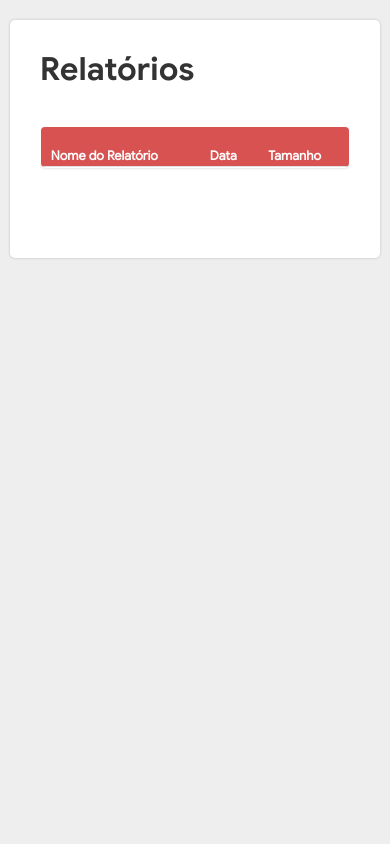
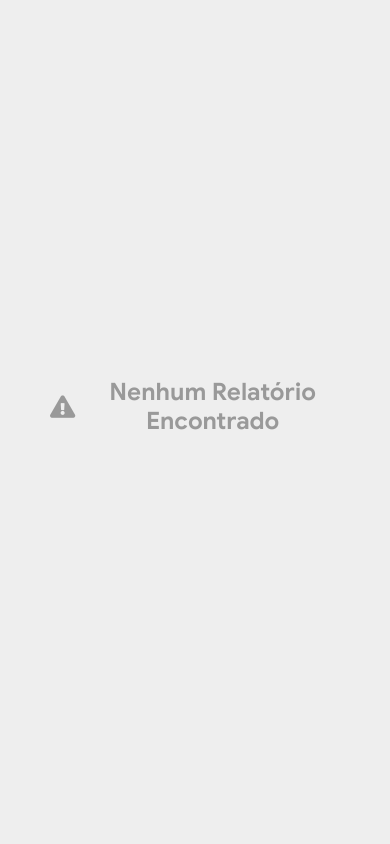
Before and after one commit to thiago4455/mercurio, a PHP site: page /home/relatorios.php in a window 390 px wide. Run offline with PHP 8.4, Linux system fonts and the light colour scheme; lists and menus that the app fills with data are empty; some libraries are stand-ins or nearby versions.

Commit message:
Relatorio Design

```diff
--- a/home.php
+++ b/home.php
@@ -73,7 +73,7 @@
         </div>
 
         <div id="center">
-            <iframe src="home/dashboard.php" frameborder="0" id="iframe-home"></iframe>
+            <iframe src="home/relatorios.php" frameborder="0" id="iframe-home"></iframe>
         </div>
 
     </div>
--- a/home/css/relatorios.css
+++ b/home/css/relatorios.css
@@ -29,7 +29,7 @@ body {
 
 .table-responsive {
     width: 100%;
-    margin: 30px 0;
+    margin: 20px 0;
     border-radius: 5px;
 }
 
@@ -37,7 +37,7 @@ body {
     width: 100%;
     border-radius: 5px;
     background: #fff;
-    box-shadow: 0 0 3px rgba(0,0,0,.2);
+    border: 1px solid #eee;
 }
 
 .thead {
@@ -45,73 +45,43 @@ body {
     color: #fff;
 }
 
+tr th {
+    vertical-align: middle !important;
+}
+
 tr td {
     font-size: 1rem;
     padding: 0 15px;
+    vertical-align: middle !important;
 }
 
 .table {
     border-spacing: 0;
 }
 
-tr:hover {
-    background: #ddd;
-}
-
-#div-not-found {
+.div-not-found {
     display: none;
     flex: 1;
     justify-content: center;
     align-items: center;
-    color: #999;
+    color: #999 !important;
 }
 
-#div-not-found h1 {
+.div-not-found h1 {
     font-family: 'Google-Bold';
     font-size: 3.8rem;
     margin: 0;
 }
 
-#div-not-found i {
+.div-not-found i {
     font-size: 3rem;
     margin: 0 30px 0 0;
 }
 
 @media(max-width: 600px) {
 
-    #fast-search {
-        padding: 20px;
-    }
-
-    #fast-search h1 {
-        font-size: 1.5rem;
-        margin-bottom: 15px;
-    }
-
-    #busca {
-        justify-content: space-between;
-    }
-
-    #inputSearch {
-        width: 75%;
-        height: 45px;
-        padding: 0 10px;
-        font-size: .8rem;
-        text-overflow: ellipsis;
-    }
-
-    #search-avanced {
-        width: 23%;
-        font-size: .7rem;
-    }
-
-    #fast-actions {
-        margin: 20px 0;
-    }
-
-    .custom-control-input:checked~.custom-control-label::before {
-        border-color: #fff;
-        background-color: #D85252;
+    #main {
+        padding: 25px 17px;
     }
 
     .custom-control-label {
@@ -146,8 +116,8 @@ tr:hover {
     }
 
     .table td, .table th {
-        font-size: .8rem;
-        padding: 0 10px;
+        font-size: .6rem;
+        padding: 0 5px;
     }
 
     #ipt-alunosSelecionados {
@@ -155,15 +125,17 @@ tr:hover {
         min-height: 125px;
     }
 
-    #div-not-found {
+    .div-not-found {
+        padding: 50px;
         padding-bottom: 80px;
     }
 
-    #div-not-found h1 {
+    .div-not-found h1 {
+        text-align: center;
         font-size: 1.5rem;
     }
 
-    #div-not-found i {
+    .div-not-found i {
         font-size: 1.4rem;
         margin: 0 10px 0 0;
     }
--- a/home/relatorios.php
+++ b/home/relatorios.php
@@ -25,11 +25,16 @@
 
 <body>
 
+    <div class="div-not-found">
+            <i class="fas fa-exclamation-triangle"></i>
+            <h1 id="msg-notFound">Nenhum Relatório Encontrado</h1>
+        </div>
+
     <div id="main">
         <h1>Relatórios</h1>
 
         <div class="table-responsive">
-            <table id='tableBody' class="table" style="border: 1px solid #666;">
+            <table id='tableBody' class="table">
                 <thead class="thead">
                     <tr>
                         <th>Nome do Relatório</th>
@@ -40,6 +45,9 @@
                 <tbody>
                     <?php
                         $arrayFiles = scandir('../relatorios/');
+
+                        if(sizeof($arrayFiles) > 2) {
+
                             for ($i = 2; $i < sizeof($arrayFiles); $i++) {
                                 if($arrayFiles[$i]!='README.md'){
                                     $caminho = '../relatorios/'. $arrayFiles[$i];
@@ -56,16 +64,18 @@
                                     echo '</tr>';
                                 }
                             }
+                        }
+                        else {
+                            echo '<script> tabela = document.querySelector("#main"); tabela.style.display = "none" ; notFound = document.querySelector(".div-not-found"); notFound.style.display = "flex"; </script>';
+                        }
+
                     ?>
                 </tbody>
             </table>
         </div>
     </div>
 
-    <div id="div-not-found">
-        <i class="fas fa-exclamation-triangle"></i>
-        <h1 id="msg-notFound">Nenhum Relatório Encontrado</h1>
-    </div>
+
 
 
     <!-- Optional JavaScript -->
```
Lines whose indentation alone changed are shown as unchanged.
